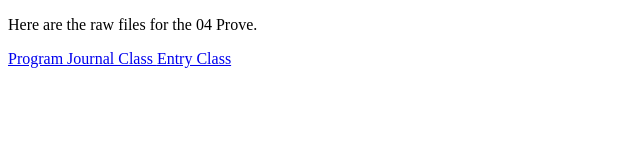
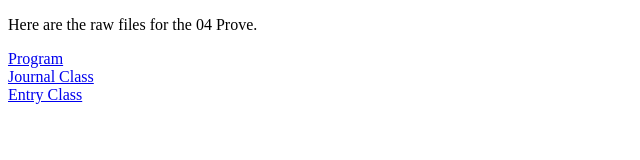
Before and after one commit to lhurdman/cse210, a plain HTML site: page index.html in a window 1280 px wide. Shown: the whole page, without its empty margins (0-640 px from the left). Drawn offline with Linux system fonts and the light colour scheme.

Commit message:
okie dokie

```diff
--- a/index.html
+++ b/index.html
@@ -8,8 +8,8 @@
 </head>
 <body>
     <p>Here are the raw files for the 04 Prove.</p>
-    <a href="https://raw.githubusercontent.com/lhurdman/cse210/main/prove/Develop02/Program.cs">Program  </a>
-    <a href="https://raw.githubusercontent.com/lhurdman/cse210/main/prove/Develop02/Journal.cs">Journal Class  </a>
-    <a href="https://raw.githubusercontent.com/lhurdman/cse210/main/prove/Develop02/Entry.cs">Entry Class  </a>
+    <a href="https://raw.githubusercontent.com/lhurdman/cse210/main/prove/Develop02/Program.cs">Program  </a> <br>
+    <a href="https://raw.githubusercontent.com/lhurdman/cse210/main/prove/Develop02/Journal.cs">Journal Class  </a> <br>
+    <a href="https://raw.githubusercontent.com/lhurdman/cse210/main/prove/Develop02/Entry.cs">Entry Class  </a> <br>
 </body>
 </html>
```
